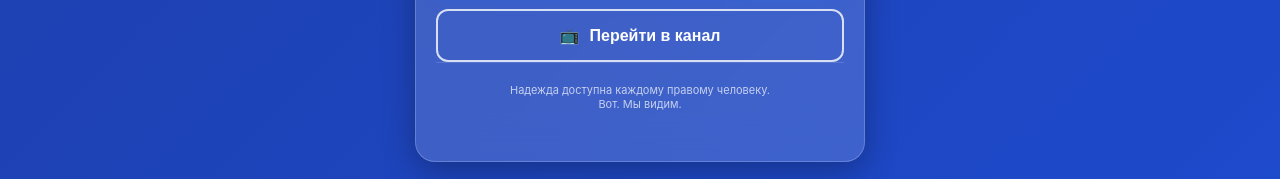
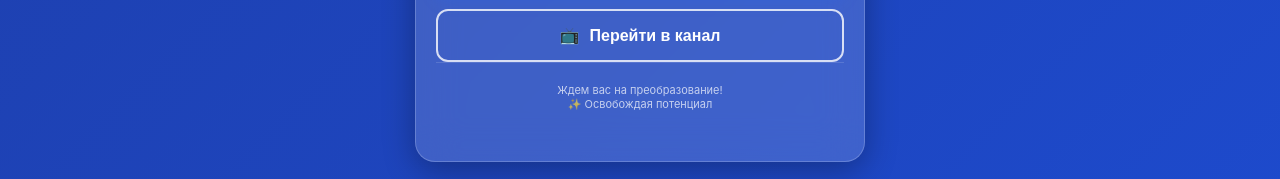
Before and after one commit to JXmm/elina-miniapp, a plain HTML site: page index.html in a window 1280 px wide. Shown: the part 986-1165 px from the top of the page. Drawn offline with Linux system fonts and the light colour scheme.

Commit message:
final-text-updates

```diff
--- a/index.html
+++ b/index.html
@@ -16,6 +16,7 @@
 
     <!-- Favicon (добавьте нужный файл в папку) -->
     <link rel="icon" type="image/x-icon" href="./favicon.ico">
+    <meta name="version" content="1.2">
 
     <style>
         * {
@@ -353,8 +354,8 @@
             </div>
 
             <div class="footer">
-                Надежда доступна каждому правому человеку.<br>
-                Вот. Мы видим.
+                Ждем вас на преобразование!<br>
+                ✨ Освобождая потенциал
             </div>
         </div>
     </div>
```
